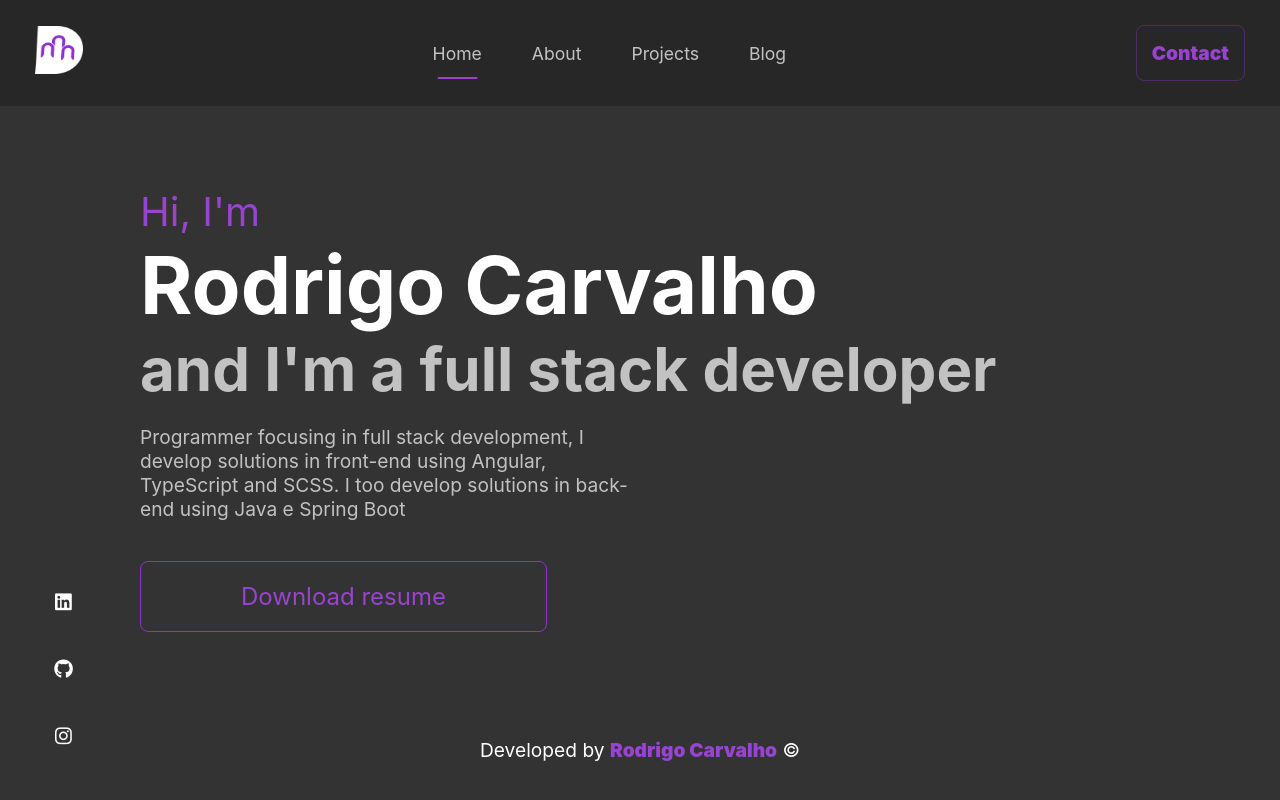
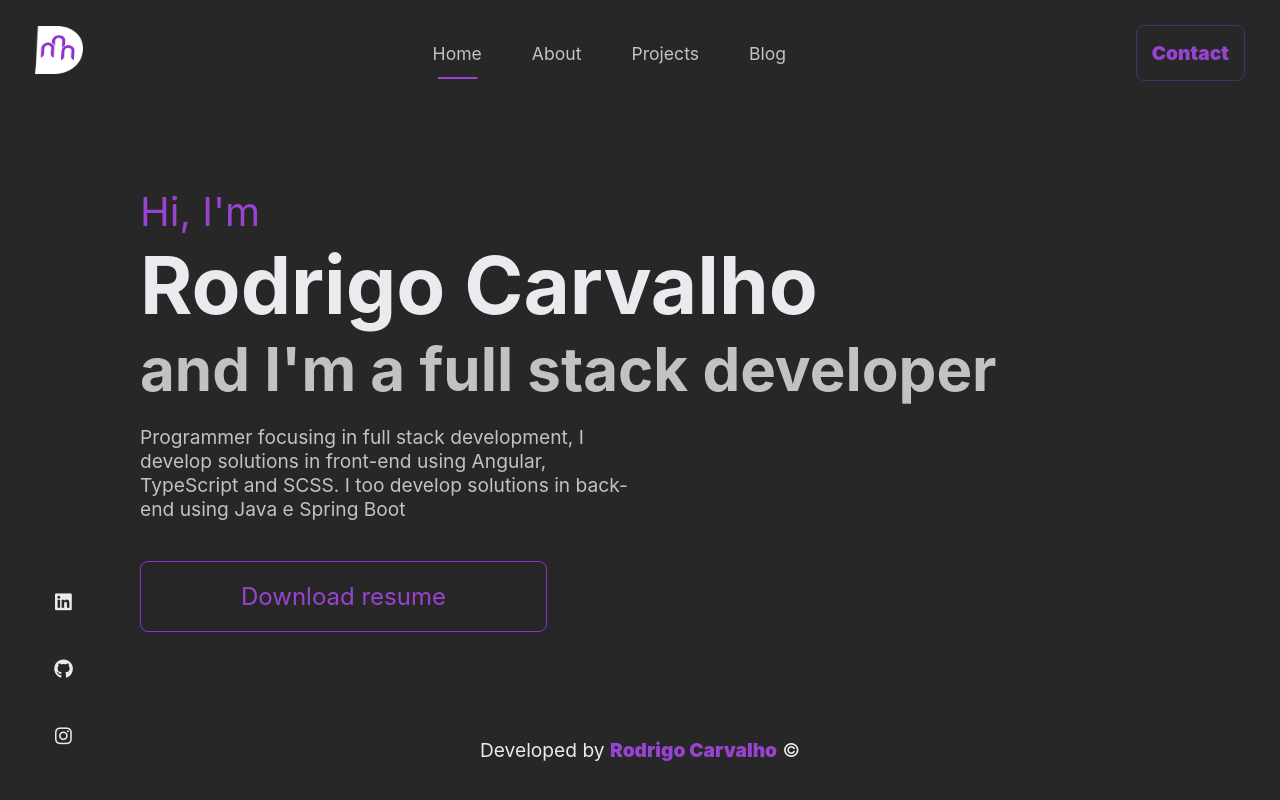
Before and after one commit to rodrigocarvalhodev/portfolio-duckdeveloper, an Angular app: page /home in a window 1280 px wide. Built offline with nearby package versions, Linux system fonts and the light colour scheme.

Commit message:
adjust styles

```diff
--- a/src/app/app.component.scss
+++ b/src/app/app.component.scss
@@ -1,4 +1,4 @@
 .container {
-    background-color: #333333;
+    background-color: #272727;
     font-size: 16px;
 }
--- a/src/app/layout/layout.component.scss
+++ b/src/app/layout/layout.component.scss
@@ -40,7 +40,7 @@ main {
             }
 
             span {
-                color: #FFF;
+                color: #eaeaef;
                 font-size: 1.2rem;
             }
         }
--- a/src/app/pages/blog/blog.component.scss
+++ b/src/app/pages/blog/blog.component.scss
@@ -1,7 +1,7 @@
 #container {
     height: 100%;
     margin: 25px 0;
-    color: #FFF;
+    color: #eaeaef;
 
     #blog {
         display: flex;
--- a/src/app/pages/home/home.component.scss
+++ b/src/app/pages/home/home.component.scss
@@ -1,5 +1,5 @@
 #container {
-    color: #FFF;
+    color: #eaeaef;
     height: 100%;
 
     margin: 25px 0;
@@ -20,7 +20,7 @@
         }
 
         h1 {
-            color: #FFF;
+            color: #eaeaef;
         }
 
         h2 {
@@ -56,7 +56,7 @@
 
             button:hover {
                 background-color: #9943d1;
-                color: #FFF;
+                color: #eaeaef;
             }
         }
 
--- a/src/app/pages/projects/projects.component.scss
+++ b/src/app/pages/projects/projects.component.scss
@@ -1,7 +1,7 @@
 #container {
     height: 100%;
     margin: 25px 0;
-    color: #FFF;
+    color: #eaeaef;
 
     #projects {
         display: flex;
--- a/src/app/template/footer/footer.component.scss
+++ b/src/app/template/footer/footer.component.scss
@@ -1,5 +1,5 @@
 * {
-    color: #FFF;
+    color: #eaeaef;
 }
 
 footer {
@@ -29,7 +29,7 @@ footer {
                 a > span {
                     font-size: 1.5rem;
                     padding: 15px;
-                    border: 1px solid #fff;
+                    border: 1px solid #eaeaef;
                     border-radius: 50%;
                 }
             }
--- a/src/app/template/header/header.component.scss
+++ b/src/app/template/header/header.component.scss
@@ -6,8 +6,6 @@ header {
     padding: 25px 35px;
 
     margin: 0 auto;
-
-    background-color: #272727;
 
     & > #logo {
         a {
@@ -115,7 +113,7 @@ header {
 
         button:hover {
             color: #9943d1;
-            background-color: #FFF;
+            background-color: #eaeaef;
             transition: 0.5s;
         }
     }
```
